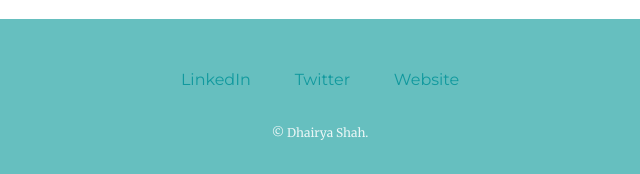
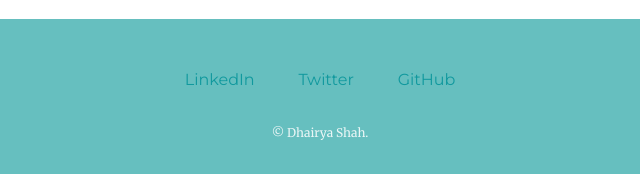
Before and after one commit to DhairyaShah5/CV_CSS_Second_Attempt, a plain HTML site: page index.html in a window 1280 px wide. Shown: the part 2542-2716 px from the top of the page, 320-960 px from the left. Drawn offline with Linux system fonts and the light colour scheme.

Commit message:
Updated the last footer link to my GitHub link

```diff
--- a/index.html
+++ b/index.html
@@ -53,7 +53,7 @@
   <div class="bottom-container">
     <a class="footer-link" href="https://www.linkedin.com/in/dhairya-shah-b43511230">LinkedIn</a>
     <a class="footer-link" href="https://twitter.com/DhairyaShah5903">Twitter</a>
-    <a class="footer-link" href="https://dhairyashah5.github.io/CV_first_attempt/">Website</a>
+    <a class="footer-link" href="https://github.com/DhairyaShah5">GitHub</a>
     <p class = "copyright">© Dhairya Shah.</p>
   </div>
 
```
